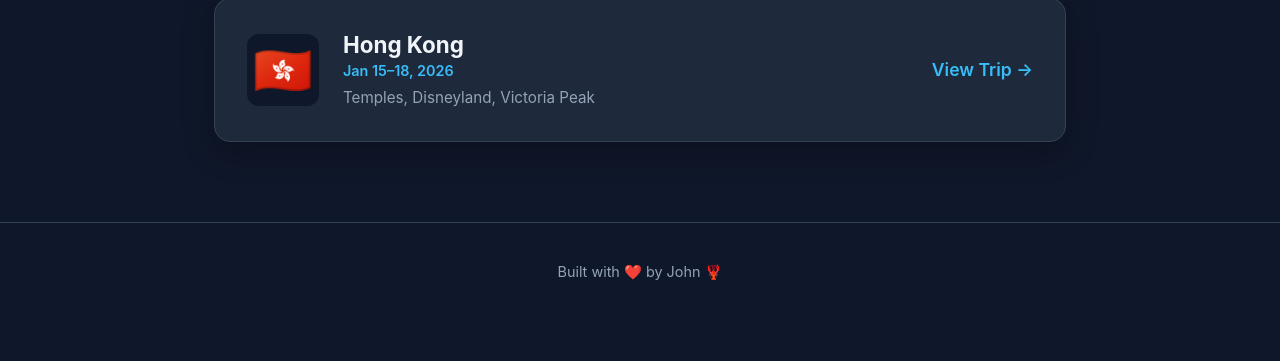
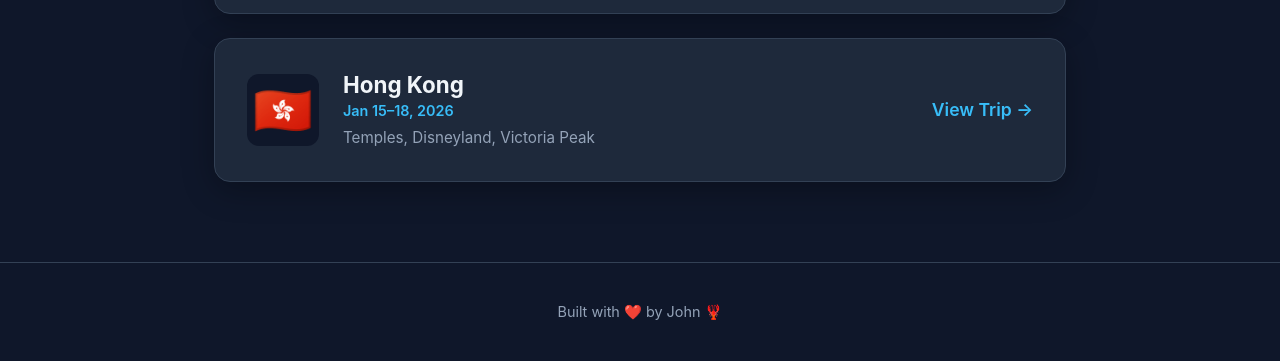
Before and after one commit to KamiGim/mytrips, a plain HTML site: page index.html in a window 1280 px wide. Shown: the part 714-1075 px from the top of the page. Before the commit the page ends 1035 px from the top, so only its background shows below. Drawn offline with Linux system fonts and the light colour scheme.

Commit message:
Fix: add spacing between hero and trip cards

```diff
--- a/index.html
+++ b/index.html
@@ -30,7 +30,7 @@ body{font-family:-apple-system,BlinkMacSystemFont,'Segoe UI',Roboto,sans-serif;b
 @keyframes float{0%,100%{transform:translateY(0)}50%{transform:translateY(-8px)}}
 
 /* Cards */
-.trips{max-width:900px;margin:0 auto;padding:0 24px 80px;display:grid;gap:24px}
+.trips{max-width:900px;margin:0 auto;padding:40px 24px 80px;display:grid;gap:24px}
 .trip-card{background:var(--card);border:1px solid var(--border);border-radius:var(--radius);padding:32px;display:flex;gap:24px;align-items:center;text-decoration:none;color:var(--fg);box-shadow:var(--shadow);transition:all var(--transition);position:relative;overflow:hidden}
 .trip-card::before{content:'';position:absolute;top:0;left:0;right:0;height:3px;background:linear-gradient(90deg,var(--accent),var(--accent2));opacity:0;transition:opacity var(--transition)}
 .trip-card:hover{transform:translateY(-4px);box-shadow:0 12px 40px rgba(0,0,0,.25);background:var(--card-hover);border-color:var(--accent)}
```
